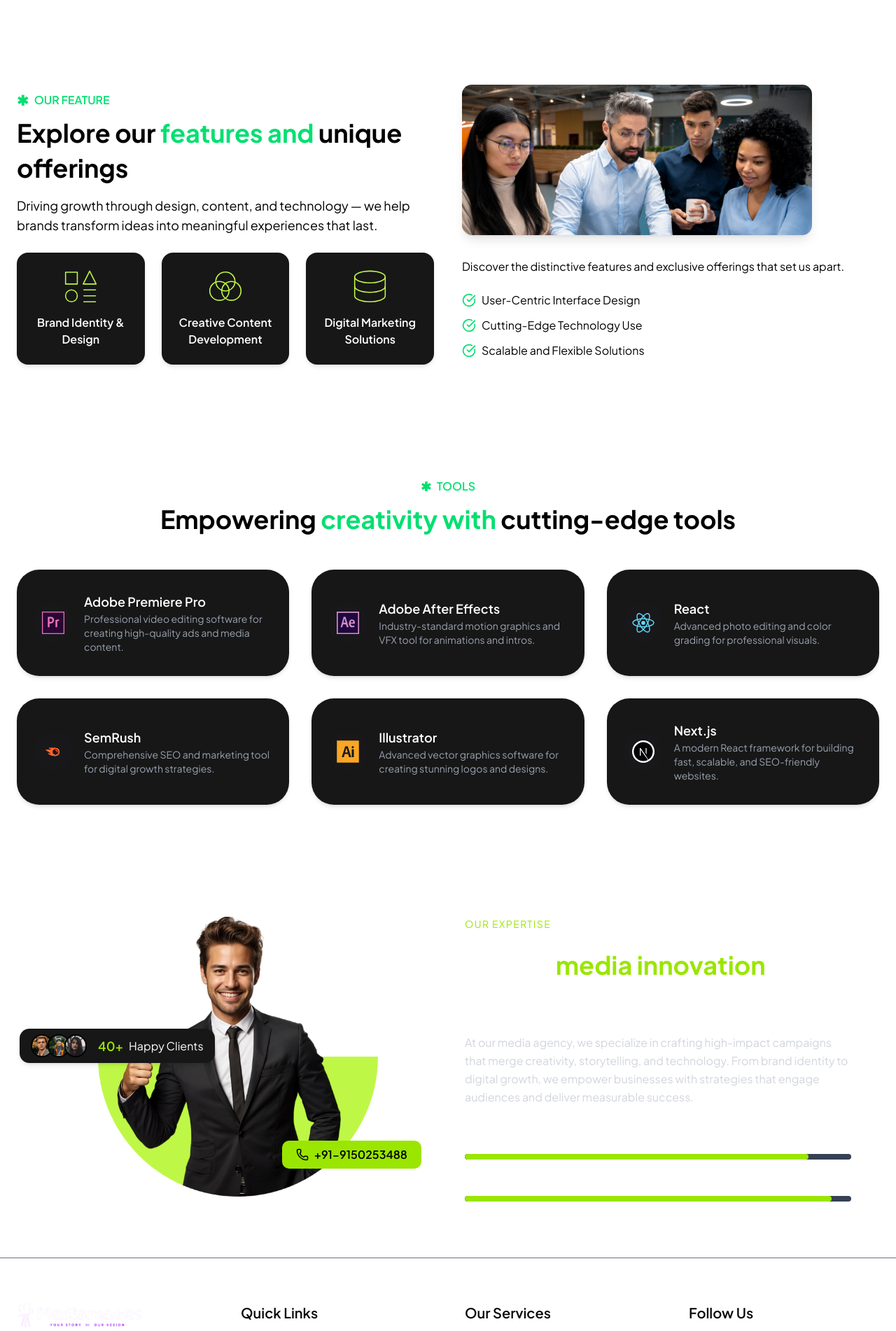
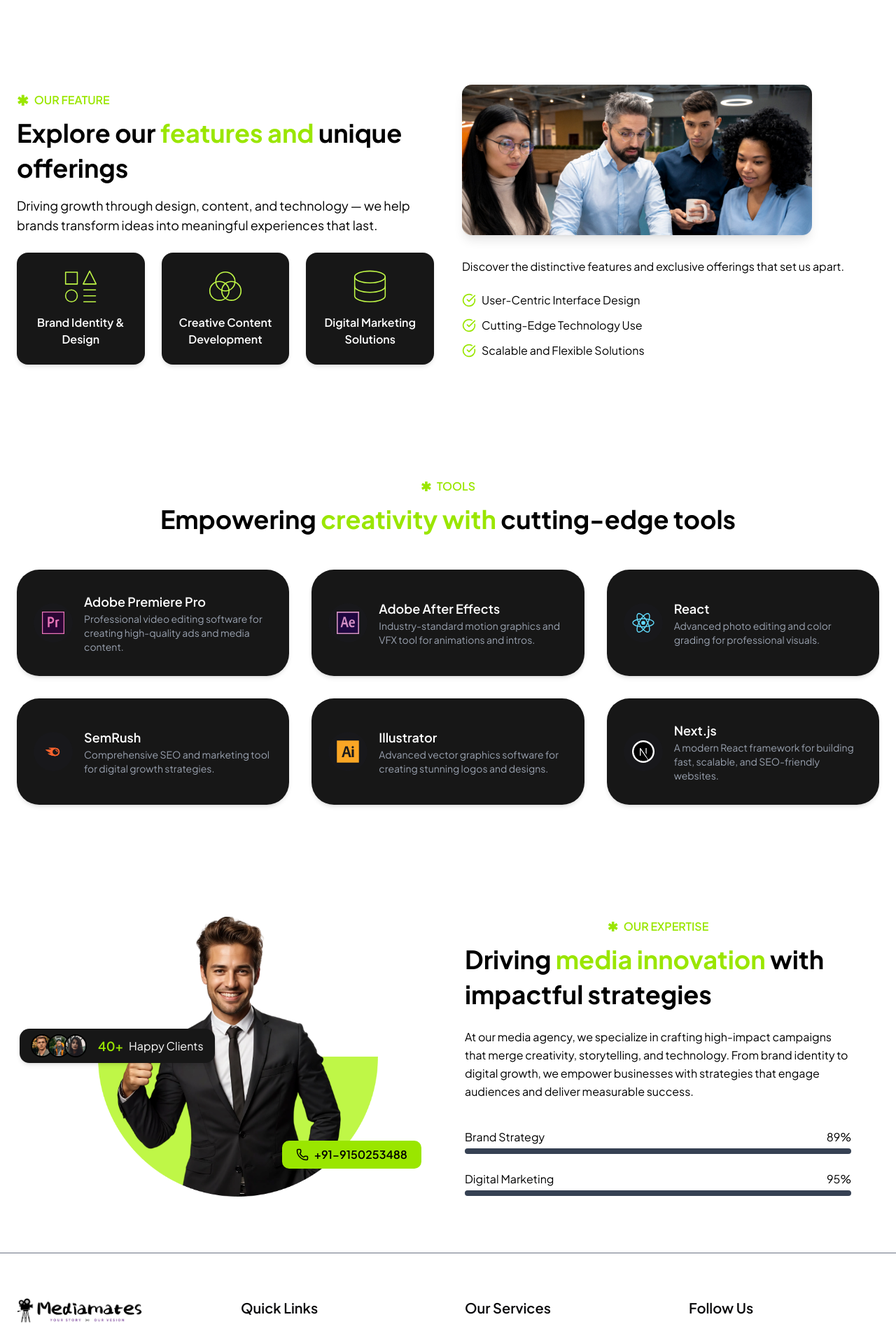
Before and after one commit to WebXodeTechnologies/media_mates, a Next.js app: page / in a window 1280 px wide. Shown: the part 4280-6182 px from the top of the page at 70% size. Built offline with nearby package versions, Linux system fonts and the light colour scheme.

Commit message:
changes again due to dark and light mode

```diff
--- a/app/components/mainPage/Expertise.jsx
+++ b/app/components/mainPage/Expertise.jsx
@@ -3,14 +3,12 @@ import React, { useEffect, useRef } from "react";
 import Image from "next/image";
 import { Phone } from "lucide-react";
 import { gsap } from "gsap";
-import { ScrollTrigger } from "gsap/dist/ScrollTrigger";
-
-gsap.registerPlugin(ScrollTrigger);
 
 const Expertise = () => {
   const clientBadgeRef = useRef(null);
   const phoneBadgeRef = useRef(null);
   const progressRefs = useRef([]); // store multiple refs
+  const rightColRef = useRef(null); // right column wrapper
 
   useEffect(() => {
     // Floating animations
@@ -34,30 +32,33 @@ const Expertise = () => {
       });
     }
 
-    // Progress bar animation on scroll
+    // Hover trigger for progress bar animation
+    const rightCol = rightColRef.current;
+    if (rightCol) {
+      const handleMouseEnter = () => {
         progressRefs.current.forEach((bar) => {
           if (bar) {
             const targetWidth = bar.getAttribute("data-progress");
-
             gsap.fromTo(
               bar,
-          { width: "0%" },
+              { width: "0%" }, // reset on hover
               {
                 width: targetWidth,
                 duration: 2,
                 ease: "power2.out",
-            scrollTrigger: {
-              trigger: bar,
-              start: "top 80%",
-            },
               }
             );
           }
         });
+      };
+
+      rightCol.addEventListener("mouseenter", handleMouseEnter);
+      return () => rightCol.removeEventListener("mouseenter", handleMouseEnter);
+    }
   }, []);
 
   return (
-    <section className="text-white py-20 max-w-7xl mx-auto px-6 md:px-16 flex flex-col md:flex-row items-center md:items-start gap-12">
+    <section className="text-white dark:text-black py-20 max-w-7xl mx-auto px-6 md:px-16 flex flex-col md:flex-row items-center md:items-start gap-12">
       {/* Left Side */}
       <div className="relative flex flex-col items-center md:w-1/2">
         {/* Circle BG */}
@@ -117,15 +118,15 @@ const Expertise = () => {
       </div>
 
       {/* Right Side */}
-      <div className="md:w-1/2 space-y-6">
-        <h4 className="uppercase text-sm tracking-widest text-lime-400">
-          Our Expertise
-        </h4>
-        <h2 className="text-4xl font-bold leading-snug">
+      <div ref={rightColRef} className="md:w-1/2 space-y-6 cursor-pointer">
+         <p className="text-lime-400 font-semibold mb-2 flex items-center justify-center gap-2">
+          <span className="text-lg">✱</span> OUR EXPERTISE
+        </p>
+        <h2 className="text-4xl font-bold leading-snug text-black dark:text-white">
           Driving <span className="text-lime-400">media innovation</span> with
           impactful strategies
         </h2>
-        <p className="text-gray-300 leading-relaxed">
+        <p className="leading-relaxed text-black dark:text-white">
           At our media agency, we specialize in crafting high-impact campaigns
           that merge creativity, storytelling, and technology. From brand
           identity to digital growth, we empower businesses with strategies that
@@ -135,7 +136,7 @@ const Expertise = () => {
         {/* Progress Bars */}
         <div className="space-y-6 pt-4">
           <div>
-            <div className="flex justify-between mb-1">
+            <div className="flex justify-between mb-1 text-black dark:text-white">
               <span>Brand Strategy</span>
               <span>89%</span>
             </div>
@@ -143,13 +144,14 @@ const Expertise = () => {
               <div
                 ref={(el) => (progressRefs.current[0] = el)}
                 data-progress="89%"
+                style={{ width: "0%" }} // start collapsed
                 className="bg-lime-400 h-2 rounded-full"
               ></div>
             </div>
           </div>
 
           <div>
-            <div className="flex justify-between mb-1">
+            <div className="flex justify-between mb-1 text-black dark:text-white">
               <span>Digital Marketing</span>
               <span>95%</span>
             </div>
@@ -157,6 +159,7 @@ const Expertise = () => {
               <div
                 ref={(el) => (progressRefs.current[1] = el)}
                 data-progress="95%"
+                style={{ width: "0%" }} // start collapsed
                 className="bg-lime-400 h-2 rounded-full"
               ></div>
             </div>
--- a/app/components/mainPage/FeaturesSection.jsx
+++ b/app/components/mainPage/FeaturesSection.jsx
@@ -9,11 +9,11 @@ const FeaturesSection = () => {
 
         {/* Left Content */}
         <div className="">
-          <p className="text-green-400 font-semibold mb-2 flex items-center gap-2">
+          <p className="text-lime-400 font-semibold mb-2 flex items-center gap-2">
             <span className="text-xl">✱</span> OUR FEATURE
           </p>
           <h2 className="text-4xl font-bold leading-snug mb-4 text-black dark:text-white">
-            Explore our <span className="text-green-400 ">features and</span>{" "}
+            Explore our <span className="text-lime-400 ">features and</span>{" "}
             unique offerings
           </h2>
           <p className="text-black dark:text-white text-lg mb-4">
@@ -62,15 +62,15 @@ const FeaturesSection = () => {
           </p>
           <ul className="space-y-3">
             <li className="flex items-center gap-2 text-black dark:text-white">
-              <CheckCircle className="text-green-400" size={20} />
+              <CheckCircle className="text-lime-400" size={20} />
               User-Centric Interface Design
             </li>
             <li className="flex items-center gap-2 text-black dark:text-white">
-              <CheckCircle className="text-green-400" size={20} />
+              <CheckCircle className="text-lime-400" size={20} />
               Cutting-Edge Technology Use
             </li>
             <li className="flex items-center gap-2 text-black dark:text-white">
-              <CheckCircle className="text-green-400" size={20} />
+              <CheckCircle className="text-lime-400" size={20} />
               Scalable and Flexible Solutions
             </li>
           </ul>
--- a/app/components/mainPage/Footer.jsx
+++ b/app/components/mainPage/Footer.jsx
@@ -21,7 +21,7 @@ export default function Footer() {
         {/* Column 1: Logo + Tagline */}
         <div>
           <Image
-            src={theme === "dark" ? Logo : LogoWhite}
+            src={theme === "dark" ? LogoWhite : Logo}
             alt="Media Mates Logo"
             width={180}
             height={180}
--- a/app/components/mainPage/Navbar.jsx
+++ b/app/components/mainPage/Navbar.jsx
@@ -31,7 +31,7 @@ export default function Navbar() {
         {/* Left: Logo */}
         <Link href="/" className="flex items-center gap-2 group">
           <Image
-            src={theme === "dark" ? LogBlack : LogoWhite}
+            src={theme === "dark" ? LogoWhite : LogoWhite}
             alt="Mediamates Logo"
             width={200}
             height={200}
--- a/app/components/mainPage/ToolsSection.jsx
+++ b/app/components/mainPage/ToolsSection.jsx
@@ -46,13 +46,13 @@ const tools = [
       <div className="max-w-7xl mx-auto text-center">
 
         {/* Badge */}
-        <p className="text-green-400 font-semibold mb-2 flex items-center justify-center gap-2">
+        <p className="text-lime-400 font-semibold mb-2 flex items-center justify-center gap-2">
           <span className="text-lg">✱</span> TOOLS
         </p>
 
         {/* Heading */}
         <h2 className="text-4xl font-bold leading-snug mb-12 text-black dark:text-white">
-          Empowering <span className="text-green-400">creativity with</span>{" "}
+          Empowering <span className="text-lime-400">creativity with</span>{" "}
           cutting-edge tools
         </h2>
 
```
Lines whose indentation alone changed are shown as unchanged.
